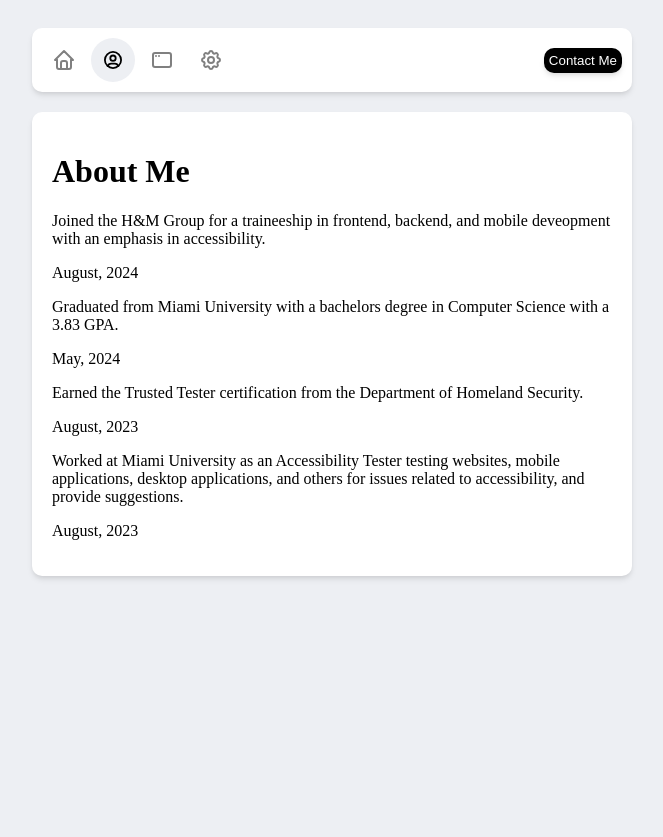
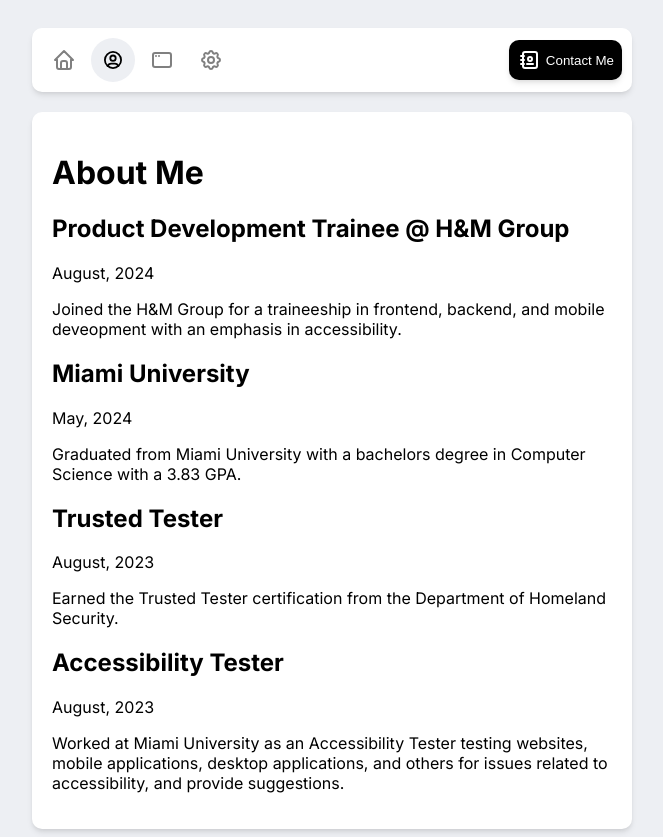
Before and after one commit to qudwl/qudwl.github.io, a React (Vite) app: page / in a window 1280 px wide. Both pictures are taken after a click on the tab "About". Shown: the whole page, without its empty margins (308-971 px from the left). Before the commit the page ends 800 px from the top, so only its background shows below. Built offline with nearby package versions, Linux system fonts and the light colour scheme.

Commit message:
feat: added keyboard accessibility for tabs

```diff
--- a/src/components/Button/Button.module.scss
+++ b/src/components/Button/Button.module.scss
@@ -4,7 +4,6 @@
   border-radius: v.$xsmall-size;
   cursor: pointer;
   border: none;
-  padding: v.$xxsmall-size;
   box-shadow:
     rgba(0, 0, 0, 0.1) 0px 4px 6px -1px,
     rgba(0, 0, 0, 0.06) 0px 2px 4px -1px;
--- a/src/components/Button/Button.tsx
+++ b/src/components/Button/Button.tsx
@@ -10,8 +10,11 @@
   children,
   key,
   onClick,
+  onKeyDown,
   role = 'button',
   type = 'default',
+  ref,
+  tabIndex,
 }) => {
   console.log(type);
   return (
@@ -22,6 +25,9 @@
       onClick={onClick}
       key={key}
       role={role}
+      ref={ref ? ref : undefined}
+      tabIndex={tabIndex ? tabIndex : undefined}
+      onKeyDown={onKeyDown ? onKeyDown : undefined}
     >
       {children}
     </button>
--- a/src/components/Button/types.ts
+++ b/src/components/Button/types.ts
@@ -7,4 +7,7 @@
   className?: string;
   key?: string;
   ariaLabelledBy?: string;
+  ref?: React.Ref<HTMLButtonElement>;
+  tabIndex?: number;
+  onKeyDown?: (event: React.KeyboardEvent<HTMLButtonElement>) => void;
 }
--- /dev/null
+++ b/src/components/ContactMe/ContactMe.module.scss
@@ -0,0 +1,9 @@
+@use '/src/variables' as v;
+
+.contactMe {
+  padding: 8px;
+  display: flex;
+  align-items: center;
+  gap: v.$xxsmall-size;
+  justify-content: center;
+}
--- a/src/components/ContactMe/ContactMe.tsx
+++ b/src/components/ContactMe/ContactMe.tsx
@@ -1,7 +1,14 @@
+import styles from './ContactMe.module.scss';
+import { IconAddressBook } from '@tabler/icons-react';
 import Button from '../Button';
 
 const ContactMe = () => {
-  return <Button type="filled">Contact Me</Button>;
+  return (
+    <Button type="filled" className={styles.contactMe}>
+      <IconAddressBook />
+      Contact Me
+    </Button>
+  );
 };
 
 export default ContactMe;
--- a/src/components/Header/components/HeaderMenu/HeaderMenu.tsx
+++ b/src/components/Header/components/HeaderMenu/HeaderMenu.tsx
@@ -1,19 +1,48 @@
+import { useEffect, useRef } from 'react';
 import styles from './HeaderMenu.module.scss';
 import IconButton from '@/components/IconButton';
 import { HeaderMenuProps } from './type';
 
 const HeaderMenu: React.FC<HeaderMenuProps> = ({ routes, page, setPage }) => {
+  const iconButtonsRef = useRef<(HTMLButtonElement | null)[]>([]);
+  useEffect(() => {
+    iconButtonsRef.current = iconButtonsRef.current.slice(0, routes.length);
+  }, [routes]);
+
+  const handleKeyDown = (event: React.KeyboardEvent<HTMLElement>, currentIndex: number) => {
+    let nextIndex = currentIndex;
+    if (event.key === 'ArrowRight') {
+      nextIndex = (currentIndex + 1) % routes.length;
+    } else if (event.key === 'ArrowLeft') {
+      nextIndex = (currentIndex - 1 + routes.length) % routes.length;
+    } else if (event.key === 'Enter' || event.key === ' ') {
+      event.preventDefault(); // Prevent page scroll on Space
+      setPage(routes[currentIndex].name);
+      return; // No focus change needed, already on the item to be activated
+    } else {
+      return; // Ignore other keys
+    }
+
+    const nextButton = iconButtonsRef.current[nextIndex];
+    if (nextButton) {
+      nextButton.focus();
+    }
+  };
+
   return (
     <nav className={styles.headerMenu} role="tablist">
-      {routes.map(({ name, icon }) => {
+      {routes.map(({ name, icon }, index) => {
         return (
           <IconButton
             key={name}
             ariaSelected={name === page}
+            tabIndex={name === page ? 0 : -1}
             onClick={() => setPage(name)}
             label={name}
             icon={icon}
             role="tab"
+            ref={(el) => (iconButtonsRef.current[index] = el)}
+            onKeyDown={(event) => handleKeyDown(event, index)}
           />
         );
       })}
--- a/src/components/IconButton/IconButton.tsx
+++ b/src/components/IconButton/IconButton.tsx
@@ -9,6 +9,9 @@
   label,
   ariaSelected = false,
   role,
+  ref,
+  tabIndex,
+  onKeyDown,
 }) => {
   const id = useId();
 
@@ -21,6 +24,9 @@
       ariaSelected={ariaSelected}
       role={role ? role : undefined}
       type="transparent"
+      ref={ref ? ref : undefined}
+      onKeyDown={onKeyDown ? onKeyDown : undefined}
+      tabIndex={tabIndex}
     >
       <Icon className={styles.icon} color={ariaSelected ? 'black' : 'gray'} />
       <span className={styles.label} id={id}>
--- a/src/global.scss
+++ b/src/global.scss
@@ -1,7 +1,12 @@
 @use './variables' as v;
+
+@import url('https://fonts.googleapis.com/css2?family=Inter:ital,opsz,wght@0,14..32,100..900;1,14..32,100..900&display=swap');
 
 body {
   background-color: v.$background-base;
+  font-family: 'Inter', sans-serif;
+  font-optical-sizing: auto;
+  font-style: normal;
 }
 
 header,
--- a/src/routes/About/About.tsx
+++ b/src/routes/About/About.tsx
@@ -11,33 +11,36 @@
   return (
     <Page className={className}>
       <h1>About Me</h1>
-
-      <div title="Product Development Trainee @ H&M Group">
+      <section>
+        <h2>Product Development Trainee @ H&M Group</h2>
+        <p>August, 2024</p>
         <p>
           Joined the H&M Group for a traineeship in frontend, backend, and mobile deveopment with an
           emphasis in accessibility.
         </p>
-        <p>August, 2024</p>
-      </div>
-      <div title="Miami University">
+      </section>
+      <section>
+        <h2>Miami University</h2>
+        <p>May, 2024</p>
         <p>
           Graduated from Miami University with a bachelors degree in Computer Science with a 3.83
           GPA.
         </p>
-        <p>May, 2024</p>
-      </div>
-      <div title="Trusted Tester">
+      </section>
+      <section>
+        <h2>Trusted Tester</h2>
+        <p>August, 2023</p>
         <p>Earned the Trusted Tester certification from the Department of Homeland Security.</p>
+      </section>
+      <section>
+        <h2>Accessibility Tester</h2>
         <p>August, 2023</p>
-      </div>
-      <div title="Accessibility Tester">
         <p>
           Worked at Miami University as an Accessibility Tester testing websites, mobile
           applications, desktop applications, and others for issues related to accessibility, and
           provide suggestions.
         </p>
-        <p>August, 2023</p>
-      </div>
+      </section>
     </Page>
   );
 };
```
Also changed, not shown: src/routes/About/About.module.scss (added).
